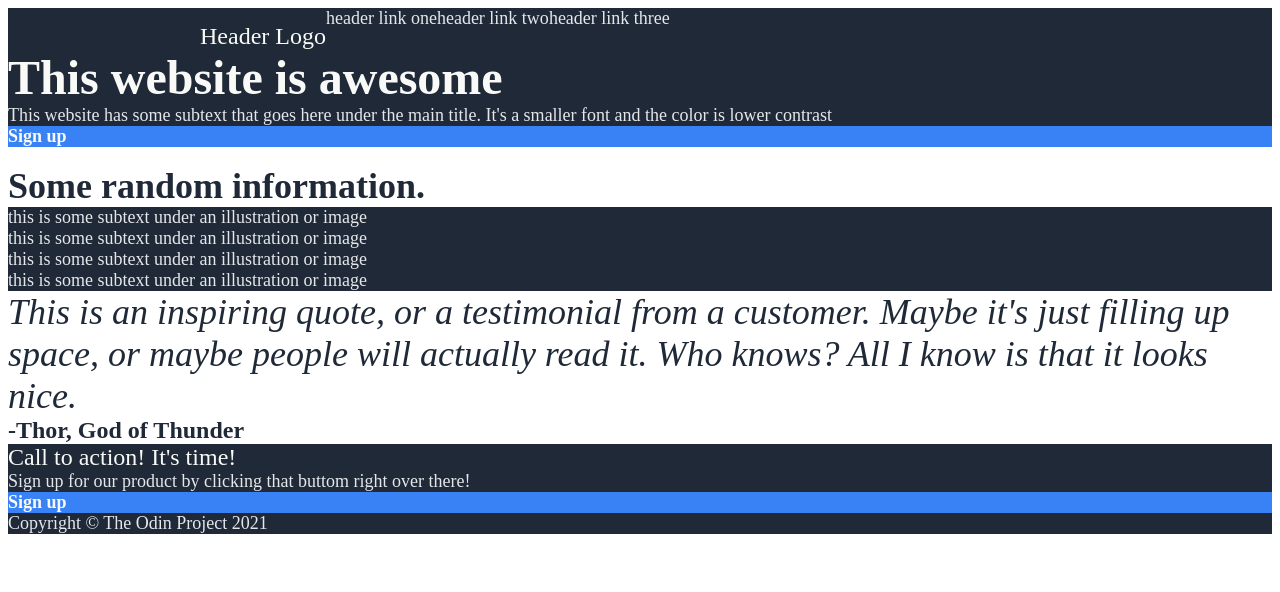
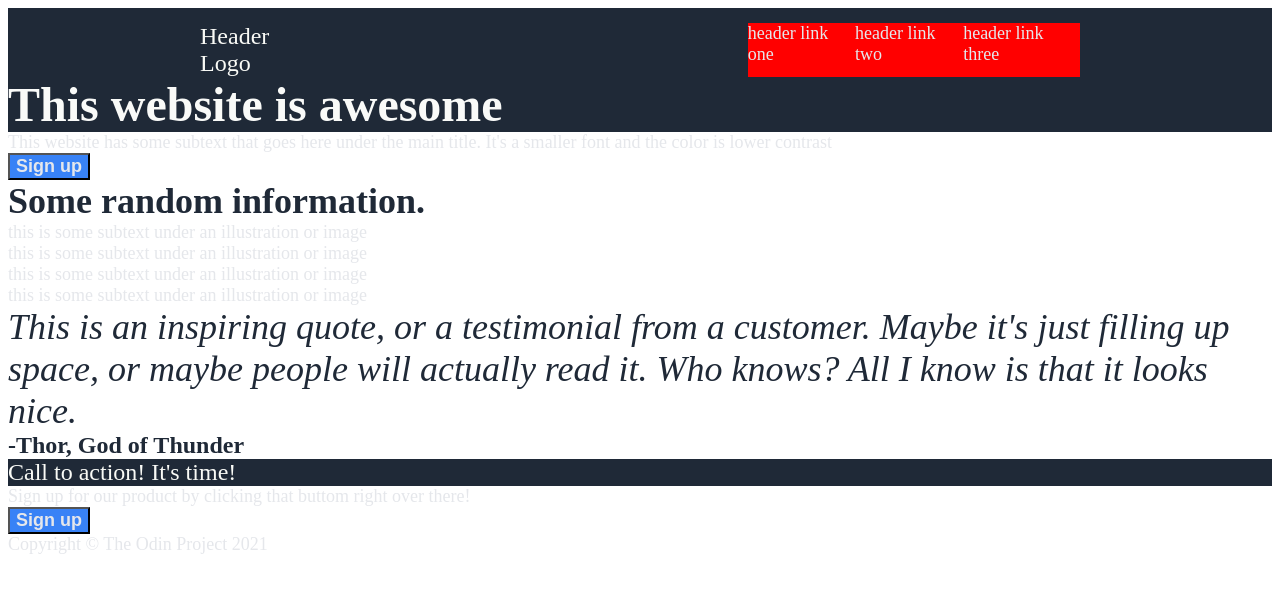
Before and after one commit to HolyRamenEmperor/odin-project-2-css, a plain HTML site: page index.html in a window 1280 px wide. Drawn offline with Linux system fonts and the light colour scheme.

Commit message:
Still working on the Header bar Layout on the top of the page

```diff
--- a/index.html
+++ b/index.html
@@ -10,13 +10,15 @@
 <body>
     <div class="container-1">
         <div class="header-logo">Header Logo</div>
-        <div class="header-link">header link one</div>
-        <div class="header-link">header link two</div>
-        <div class="header-link">header link three</div>
+        <div class="container-2">
+            <div class="header-link">header link one</div>
+            <div class="header-link">header link two</div>
+            <div class="header-link">header link three</div>
+        </div>
     </div>
     <div class="hero-main">This website is awesome</div>
     <div class="hero-secondary">This website has some subtext that goes here under the main title. It's a smaller font and the color is lower contrast</div>
-    <div class="hero-secondary button">Sign up</div>
+    <button class="hero-secondary">Sign up</button>
     <img>
     <div class="info-header">Some random information.</div>
     <div class="hero-secondary image">this is some subtext under an illustration or image</div>
@@ -29,7 +31,7 @@
     <div class="info-header speaker">-Thor, God of Thunder</div>
     <div class="header-logo">Call to action! It's time!</div>
     <div class="hero-secondary sign">Sign up for our product by clicking that buttom right over there!</div>
-    <div class="hero-secondary button">Sign up</div>
+    <button class="hero-secondary">Sign up</button>
     <div class="hero-secondary copyright">Copyright &copy; The Odin Project 2021</div>
 </body>
 </html>
--- a/styles.css
+++ b/styles.css
@@ -7,10 +7,10 @@
 .header-link, .hero-secondary {
     color: #E5E7EB;
     font-size: 18px;
-    background-color: #1F2937;
+    /*background-color: #1F2937;*/
 }
 
-.button {
+button {
     color: #F9FAF6;
     font-weight: bold;
     background-color: #3882F6
@@ -48,4 +48,23 @@
 .container-1 .header-logo {
     margin-left: 192px;
     margin-top: 15px;
+    margin-right: 426px;
 }
+
+.container-2 {
+    display: flex;
+    margin-right: 192px;
+    margin-top: 15px;
+    background-color: red;
+    justify-content: center;
+}
+.header-link {
+    width: auto;
+    height: auto;
+    border: purple
+}
+/*
+.container-2 .header-link {
+    margin-right: 30px;
+}
+*/
```
